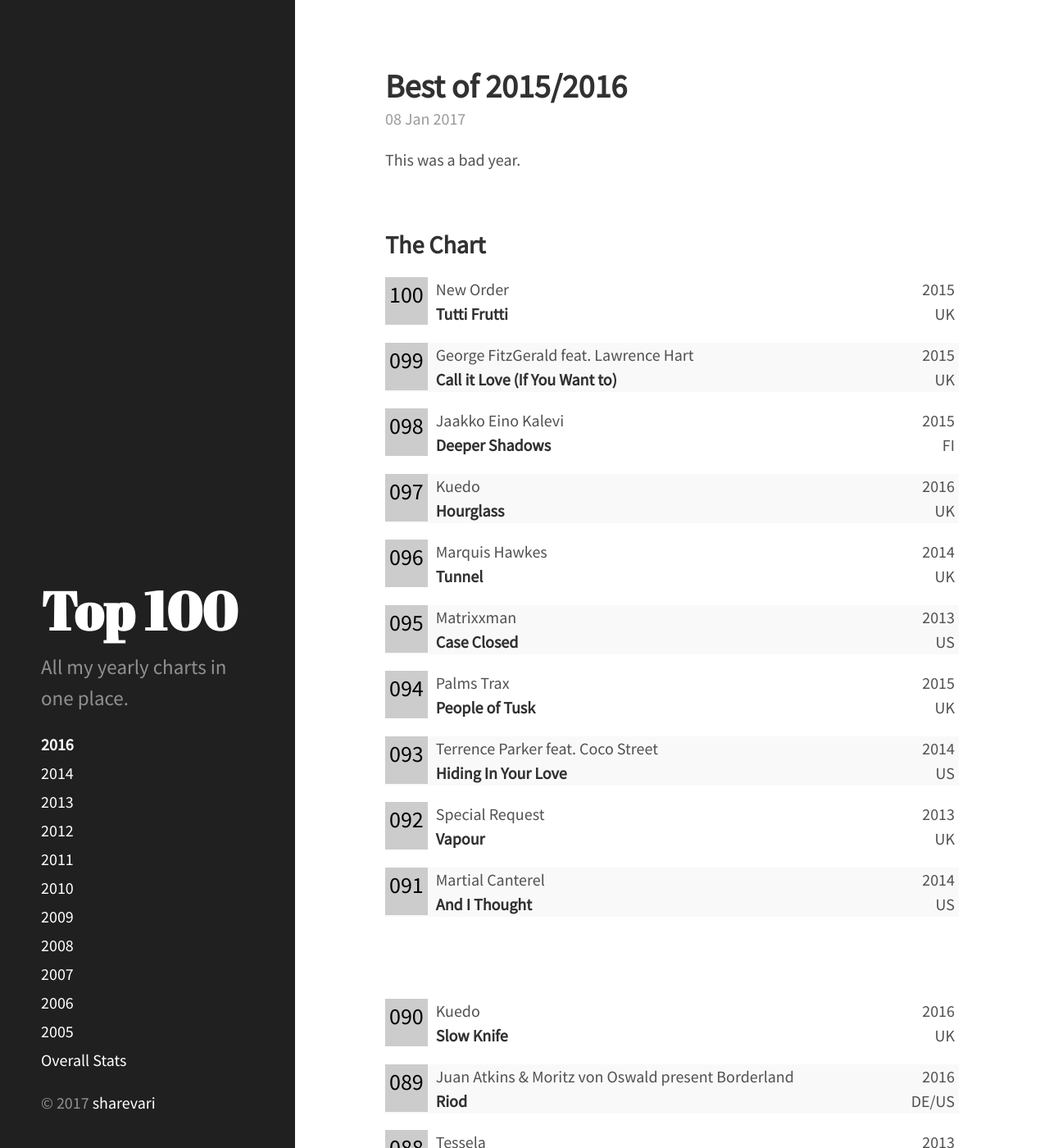
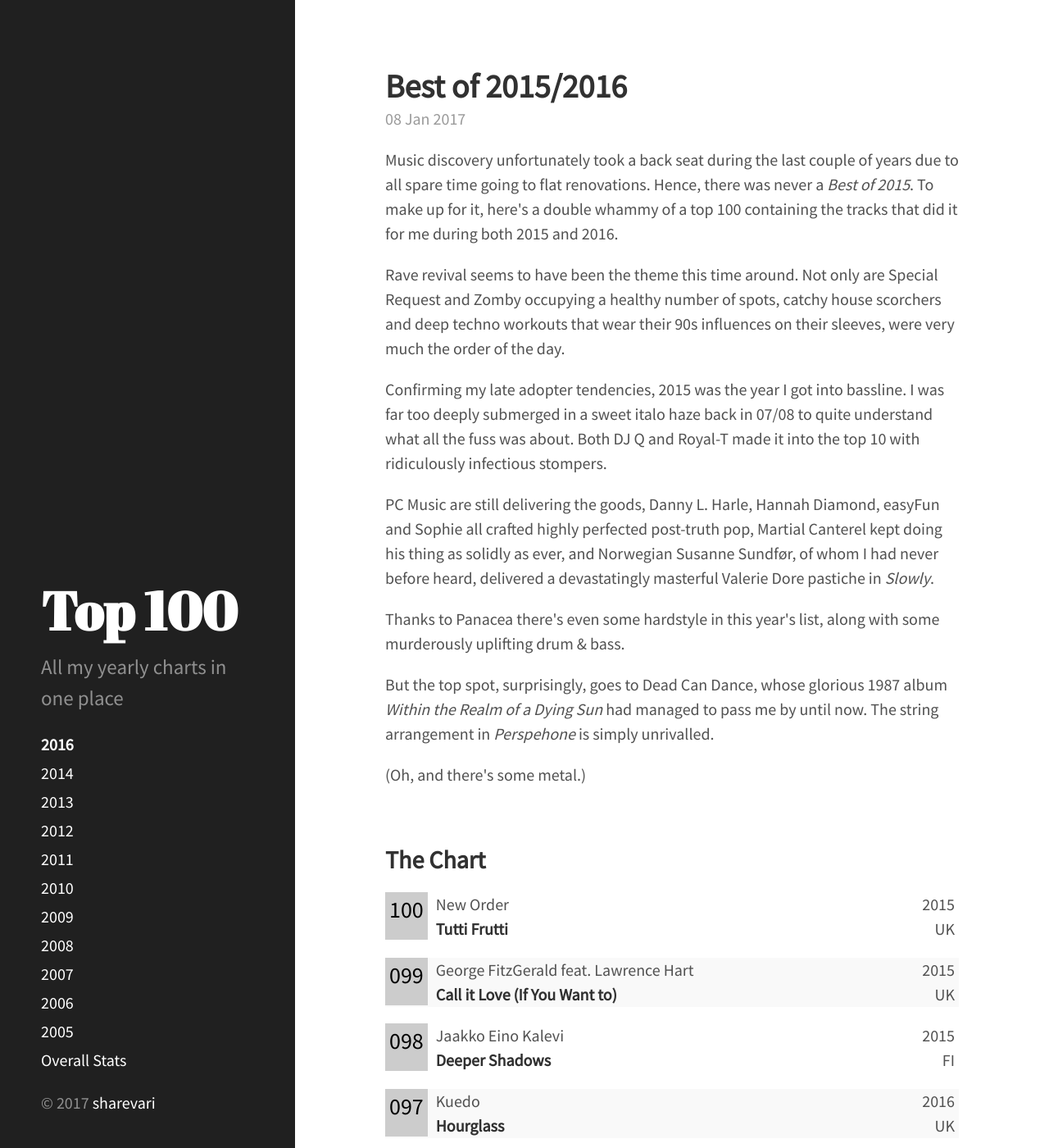
Before and after one commit to erikjalevik/top100, a Jekyll site: the page built from _posts/2017-01-08-2016.html, in a window 1280 px wide and 1400 px high. Shown: the whole window at 82% size. Built offline with Jekyll 4.4.1, drawn with Linux system fonts in a browser that asks for light colours.

Commit message:
Add text for 2016 chart

```diff
--- a/_config.yml
+++ b/_config.yml
@@ -3,7 +3,7 @@ permalink:           pretty
 
 # Setup
 title:               Top 100
-tagline:             All my yearly charts in one place.
+tagline:             All my yearly charts in one place
 url:                 http://erikjalevik.github.io/top100
 paginate:            1
 baseurl:             ""
--- a/_posts/2017-01-08-2016.html
+++ b/_posts/2017-01-08-2016.html
@@ -4,6 +4,18 @@ title: Best of 2015/2016
 chart: 2016
 ---
 
-<p>This was a bad year.</p>
+<p>Music discovery unfortunately took a back seat during the last couple of years due to all spare time going to flat renovations. Hence, there was never a <em>Best of 2015</em>. To make up for it, here's a double whammy of a top 100 containing the tracks that did it for me during both 2015 and 2016.</p>
+
+<p>Rave revival seems to have been the theme this time around. Not only are Special Request and Zomby occupying a healthy number of spots, catchy house scorchers and deep techno workouts that wear their 90s influences on their sleeves, were very much the order of the day.</p>
+
+<p>Confirming my late adopter tendencies, 2015 was the year I got into bassline. I was far too deeply submerged in a sweet italo haze back in 07/08 to quite understand what all the fuss was about. Both DJ Q and Royal-T made it into the top 10 with ridiculously infectious stompers.</p>
+
+<p>PC Music are still delivering the goods, Danny L. Harle, Hannah Diamond, easyFun and Sophie all crafted highly perfected post-truth pop, Martial Canterel kept doing his thing as solidly as ever, and Norwegian Susanne Sundfør, of whom I had never before heard, delivered a devastatingly masterful Valerie Dore pastiche in <em>Slowly</em>.</p>
+
+<p>Thanks to Panacea there's even some hardstyle in this year's list, along with some murderously uplifting drum & bass.</p>
+
+<p>But the top spot, surprisingly, goes to Dead Can Dance, whose glorious 1987 album <em>Within the Realm of a Dying Sun</em> had managed to pass me by until now. The string arrangement in <em>Perspehone</em> is simply unrivalled.</p>
+
+<p>(Oh, and there's some metal.)</p>
 
 {% include chart.html year="2016" %}
```
